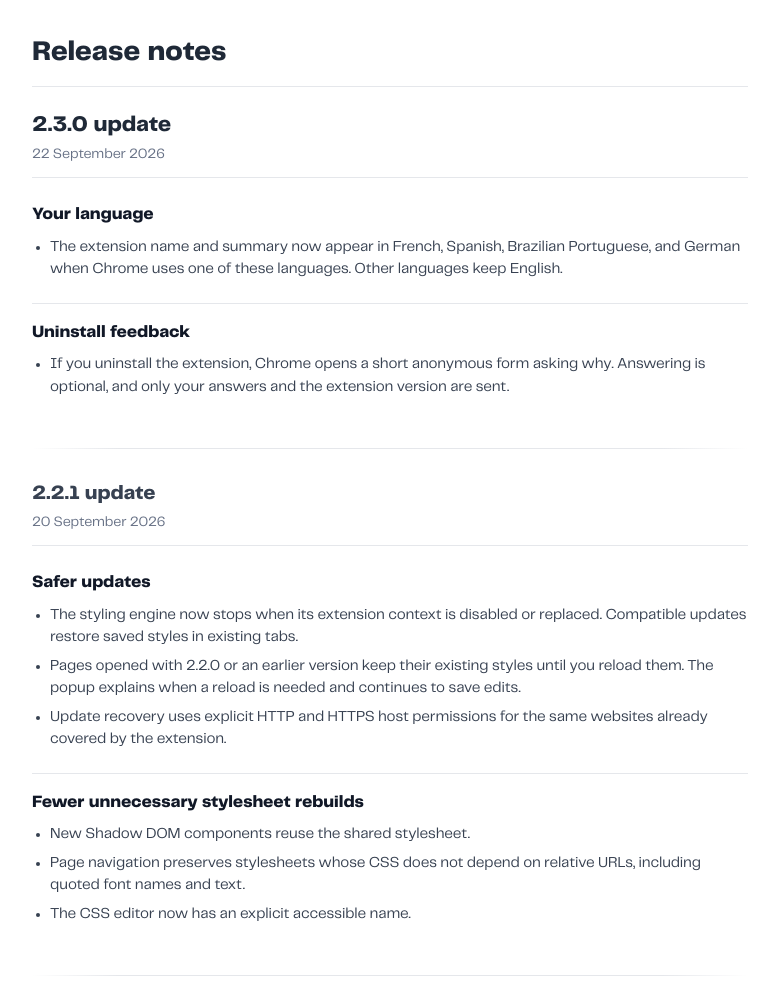
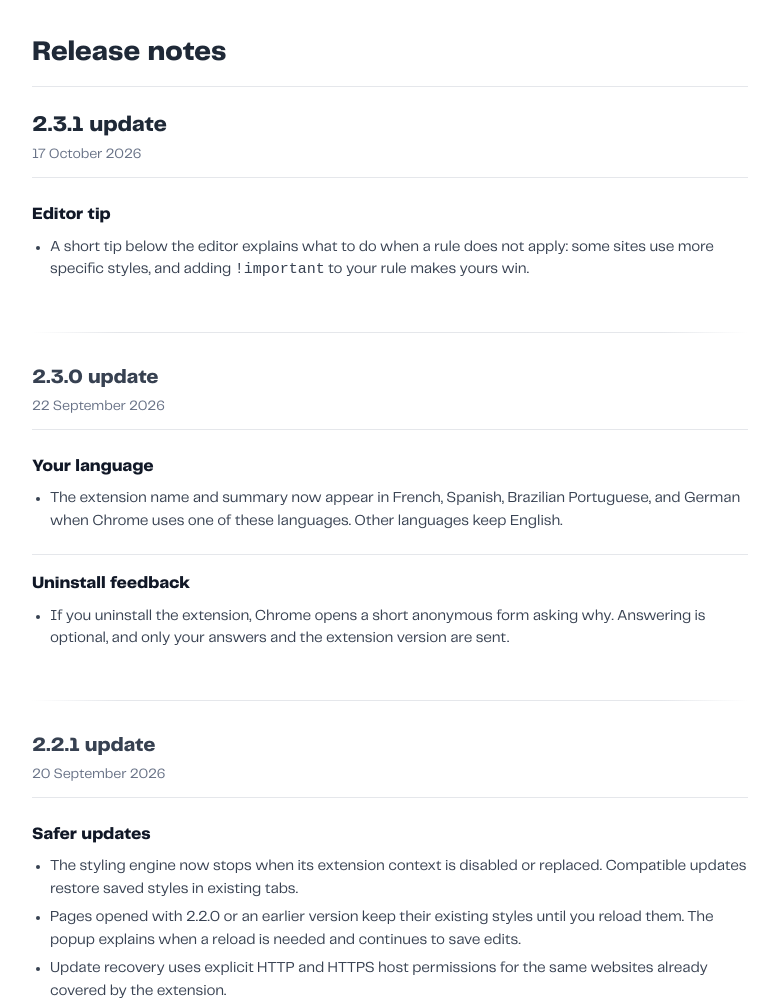
Before and after one commit to DailyXplorer/custom-css-injector, a browser extension: page whats-new.html in a window 1280 px wide. Shown: the top 1005 px of the page, without its empty margins (250-1029 px from the left). Drawn offline with Linux system fonts and the light colour scheme.

Commit message:
Release 2.3.1: !important tip below the editor

```diff
--- a/whats-new.html
+++ b/whats-new.html
@@ -14,7 +14,23 @@
       <h1>Release notes</h1>
     </header>
 
-    <article class="release-version" id="v2-3-0">
+    <article class="release-version" id="v2-3-1">
+      <header class="release-version-header">
+        <h2 class="release-version-title">2.3.1 update</h2>
+        <p class="release-date"><time datetime="2026-10-17">17 October 2026</time></p>
+      </header>
+
+      <section class="release-section">
+        <h3>Editor tip</h3>
+        <ul>
+          <li>A short tip below the editor explains what to do when a rule does not apply: some sites use more specific styles, and adding <code>!important</code> to your rule makes yours win.</li>
+        </ul>
+      </section>
+    </article>
+
+    <div class="release-divider" role="presentation"></div>
+
+    <article class="release-version release-version--past" id="v2-3-0">
       <header class="release-version-header">
         <h2 class="release-version-title">2.3.0 update</h2>
         <p class="release-date"><time datetime="2026-09-22">22 September 2026</time></p>
```
Also changed, not shown: README.md, manifest.json.
